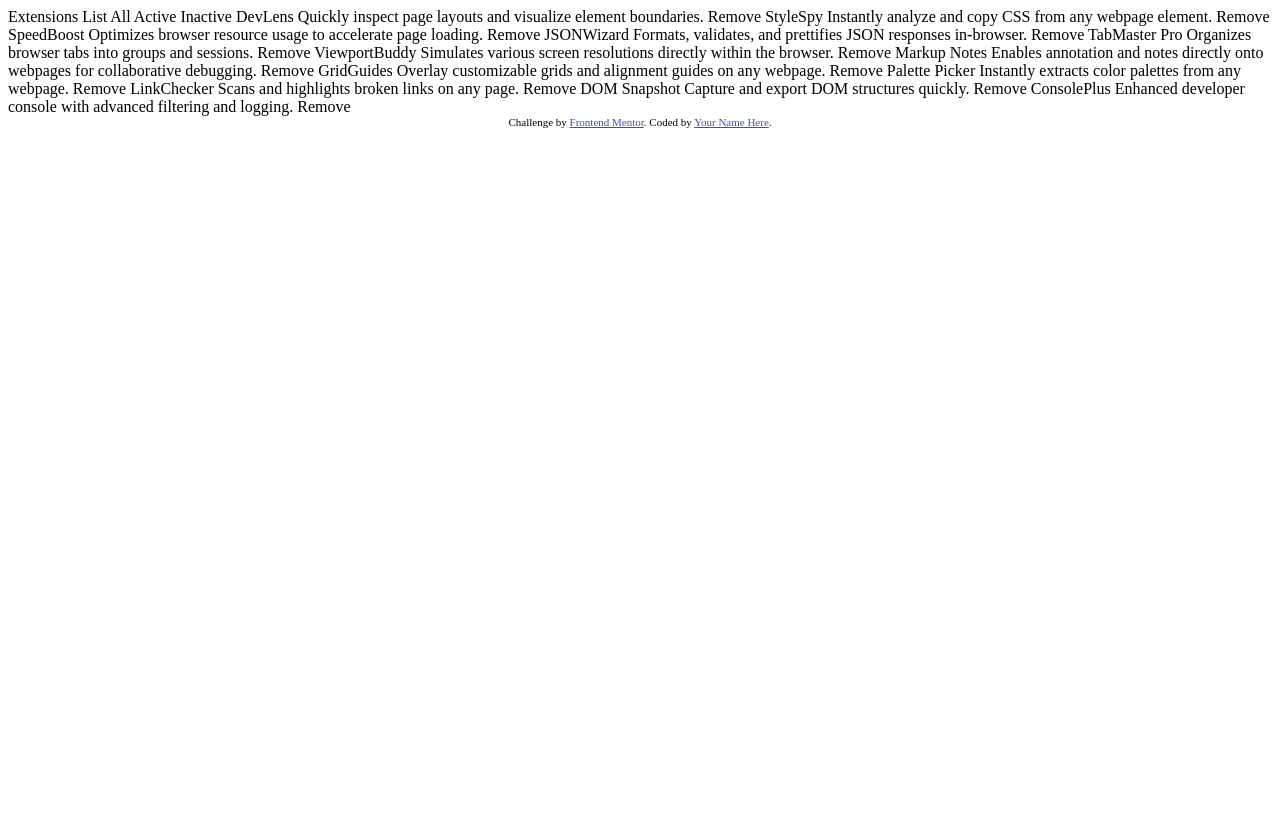
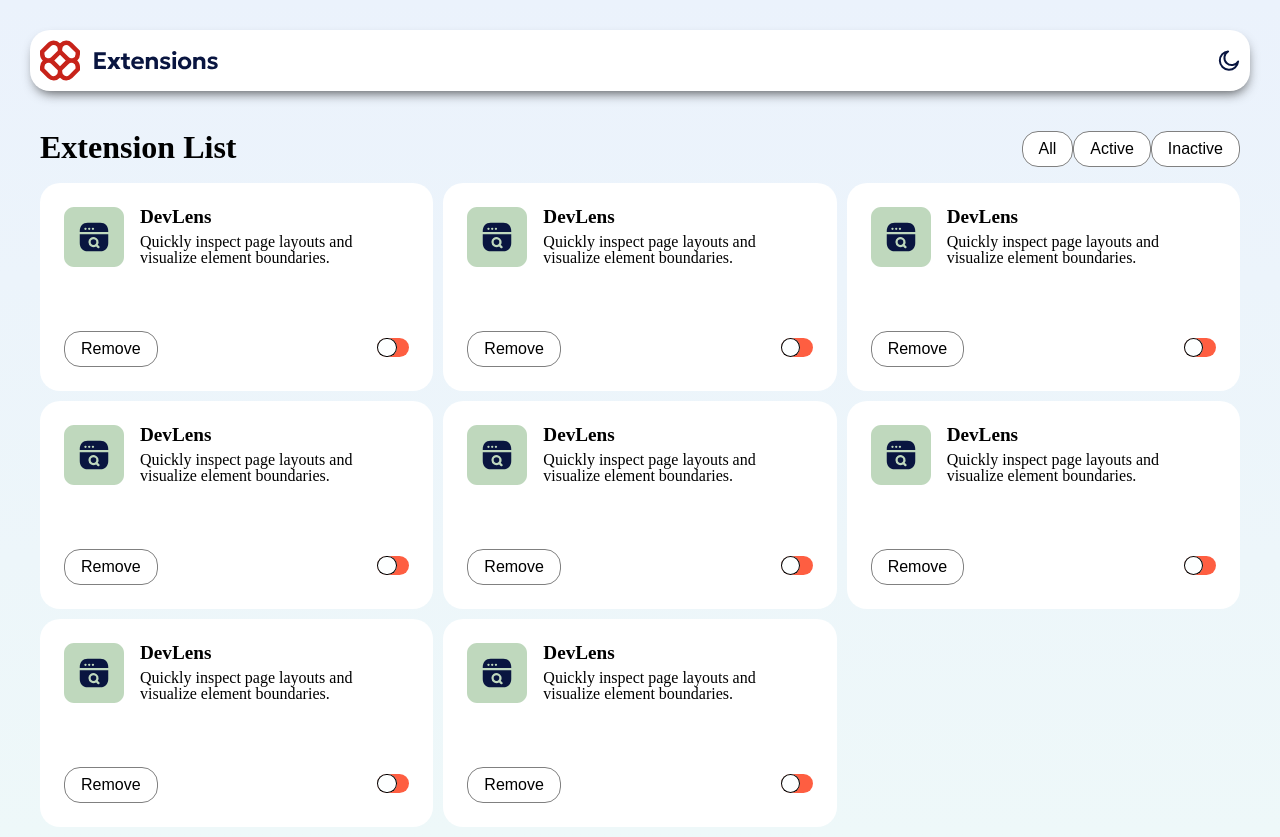
Before and after one commit to csaavedras/browser-extension-manager-UI, a plain HTML site: page index.html in a window 1280 px wide. Before the commit the page ends 800 px from the top, so only its background shows below. Drawn offline with Linux system fonts and the light colour scheme.

Commit message:
Add initial HTML structure, styles, and reset CSS for browser extension manager UI

```diff
--- a/index.html
+++ b/index.html
@@ -5,76 +5,170 @@
   <meta name="viewport" content="width=device-width, initial-scale=1.0"> <!-- displays site properly based on user's device -->
 
   <link rel="icon" type="image/png" sizes="32x32" href="./assets/images/favicon-32x32.png">
-
+  <link rel="stylesheet" href="style.css">
   <title>Frontend Mentor | Browser extensions manager UI</title>
-
-  <!-- Feel free to remove these styles or customise in your own stylesheet 👍 -->
-  <style>
-    .attribution { font-size: 11px; text-align: center; }
-    .attribution a { color: hsl(228, 45%, 44%); }
-  </style>
 </head>
 <body>
+  <header>
+        <img src="./assets/images/logo.svg" alt="logo">
+        <img src="./assets/images/icon-moon.svg" alt="moon">
+  </header>
 
-  Extensions List
+  <section>
+    <div class="top-section">
+      <h1> Extension List</h1>
+      <div class="top-section-btns">
+        <button>All</button>
+        <button>Active</button>
+        <button>Inactive</button>
+      </div>
+    </div>
+    <div class="grid-section">
+      <!-- Grid here -->
+      <div class="card">
+        <div class="top-card">
+          <img src="./assets/images/logo-devlens.svg" alt="logo-1">
+          <p class="text-card">DevLens <span>  Quickly inspect page layouts and visualize element boundaries.</span></p>
+        </div>
+        <div class="bottom-card">
+          <div>
+            <button class="btn-card">Remove</button>
+          </div>
+          <div class="switch-button">
+            <!-- Checkbox -->
+            <input type="checkbox" name="switch-button" id="switch-label" class="switch-button__checkbox">
+            <!-- Botón -->
+            <label for="switch-label" class="switch-button__label"></label>
+        </div>
+        </div>
+      </div>
+      <div class="card">
+        <div class="top-card">
+          <img src="./assets/images/logo-devlens.svg" alt="logo-1">
+          <p class="text-card">DevLens <span>  Quickly inspect page layouts and visualize element boundaries.</span></p>
+        </div>
+        <div class="bottom-card">
+          <div>
+            <button class="btn-card">Remove</button>
+          </div>
+          <div class="switch-button">
+            <!-- Checkbox -->
+            <input type="checkbox" name="switch-button" id="switch-label" class="switch-button__checkbox">
+            <!-- Botón -->
+            <label for="switch-label" class="switch-button__label"></label>
+        </div>
+        </div>
+      </div>
+      <div class="card">
+        <div class="top-card">
+          <img src="./assets/images/logo-devlens.svg" alt="logo-1">
+          <p class="text-card">DevLens <span>  Quickly inspect page layouts and visualize element boundaries.</span></p>
+        </div>
+        <div class="bottom-card">
+          <div>
+            <button class="btn-card">Remove</button>
+          </div>
+          <div class="switch-button">
+            <!-- Checkbox -->
+            <input type="checkbox" name="switch-button" id="switch-label" class="switch-button__checkbox">
+            <!-- Botón -->
+            <label for="switch-label" class="switch-button__label"></label>
+        </div>
+        </div>
+      </div>
+      <div class="card">
+        <div class="top-card">
+          <img src="./assets/images/logo-devlens.svg" alt="logo-1">
+          <p class="text-card">DevLens <span>  Quickly inspect page layouts and visualize element boundaries.</span></p>
+        </div>
+        <div class="bottom-card">
+          <div>
+            <button class="btn-card">Remove</button>
+          </div>
+          <div class="switch-button">
+            <!-- Checkbox -->
+            <input type="checkbox" name="switch-button" id="switch-label" class="switch-button__checkbox">
+            <!-- Botón -->
+            <label for="switch-label" class="switch-button__label"></label>
+        </div>
+        </div>
+      </div>
+      <div class="card">
+        <div class="top-card">
+          <img src="./assets/images/logo-devlens.svg" alt="logo-1">
+          <p class="text-card">DevLens <span>  Quickly inspect page layouts and visualize element boundaries.</span></p>
+        </div>
+        <div class="bottom-card">
+          <div>
+            <button class="btn-card">Remove</button>
+          </div>
+          <div class="switch-button">
+            <!-- Checkbox -->
+            <input type="checkbox" name="switch-button" id="switch-label" class="switch-button__checkbox">
+            <!-- Botón -->
+            <label for="switch-label" class="switch-button__label"></label>
+        </div>
+        </div>
+      </div>
+      <div class="card">
+        <div class="top-card">
+          <img src="./assets/images/logo-devlens.svg" alt="logo-1">
+          <p class="text-card">DevLens <span>  Quickly inspect page layouts and visualize element boundaries.</span></p>
+        </div>
+        <div class="bottom-card">
+          <div>
+            <button class="btn-card">Remove</button>
+          </div>
+          <div class="switch-button">
+            <!-- Checkbox -->
+            <input type="checkbox" name="switch-button" id="switch-label" class="switch-button__checkbox">
+            <!-- Botón -->
+            <label for="switch-label" class="switch-button__label"></label>
+        </div>
+        </div>
+      </div>
+      <div class="card">
+        <div class="top-card">
+          <img src="./assets/images/logo-devlens.svg" alt="logo-1">
+          <p class="text-card">DevLens <span>  Quickly inspect page layouts and visualize element boundaries.</span></p>
+        </div>
+        <div class="bottom-card">
+          <div>
+            <button class="btn-card">Remove</button>
+          </div>
+          <div class="switch-button">
+            <!-- Checkbox -->
+            <input type="checkbox" name="switch-button" id="switch-label" class="switch-button__checkbox">
+            <!-- Botón -->
+            <label for="switch-label" class="switch-button__label"></label>
+        </div>
+        </div>
+      </div>
+      <div class="card">
+        <div class="top-card">
+          <img src="./assets/images/logo-devlens.svg" alt="logo-1">
+          <p class="text-card">DevLens <span>  Quickly inspect page layouts and visualize element boundaries.</span></p>
+        </div>
+        <div class="bottom-card">
+          <div>
+            <button class="btn-card">Remove</button>
+          </div>
+          <div class="switch-button">
+            <!-- Checkbox -->
+            <input type="checkbox" name="switch-button" id="switch-label" class="switch-button__checkbox">
+            <!-- Botón -->
+            <label for="switch-label" class="switch-button__label"></label>
+        </div>
+        </div>
+      </div>
 
-  All
-  Active
-  Inactive
+    </div>
+  </section>
 
-  <!-- If you plan to use the JSON file to populate the data dynamically, you can delete the content below -->
 
-  DevLens
-  Quickly inspect page layouts and visualize element boundaries.
-  Remove
-
-  StyleSpy
-  Instantly analyze and copy CSS from any webpage element.
-  Remove
-
-  SpeedBoost
-  Optimizes browser resource usage to accelerate page loading.
-  Remove
-
-  JSONWizard
-  Formats, validates, and prettifies JSON responses in-browser.
-  Remove
-
-  TabMaster Pro
-  Organizes browser tabs into groups and sessions.
-  Remove
-
-  ViewportBuddy
-  Simulates various screen resolutions directly within the browser.
-  Remove
-
-  Markup Notes
-  Enables annotation and notes directly onto webpages for collaborative debugging.
-  Remove
-
-  GridGuides
-  Overlay customizable grids and alignment guides on any webpage.
-  Remove
-
-  Palette Picker
-  Instantly extracts color palettes from any webpage.
-  Remove
-
-  LinkChecker
-  Scans and highlights broken links on any page.
-  Remove
-
-  DOM Snapshot
-  Capture and export DOM structures quickly.
-  Remove
-
-  ConsolePlus
-  Enhanced developer console with advanced filtering and logging.
-  Remove
-
-  <div class="attribution">
+  <!-- <div class="attribution">
     Challenge by <a href="https://www.frontendmentor.io?ref=challenge">Frontend Mentor</a>.
     Coded by <a href="#">Your Name Here</a>.
-  </div>
+  </div> -->
 </body>
 </html>
--- /dev/null
+++ b/reset.css
@@ -0,0 +1,49 @@
+/* http://meyerweb.com/eric/tools/css/reset/
+   v2.0 | 20110126
+   License: none (public domain)
+*/
+
+html, body, div, span, applet, object, iframe,
+h1, h2, h3, h4, h5, h6, p, blockquote, pre,
+a, abbr, acronym, address, big, cite, code,
+del, dfn, em, img, ins, kbd, q, s, samp,
+small, strike, strong, sub, sup, tt, var,
+b, u, i, center,
+dl, dt, dd, ol, ul, li,
+fieldset, form, label, legend,
+table, caption, tbody, tfoot, thead, tr, th, td,
+article, aside, canvas, details, embed,
+figure, figcaption, footer, header, hgroup,
+menu, nav, output, ruby, section, summary,
+time, mark, audio, video {
+	margin: 0;
+	padding: 0;
+	border: 0;
+	font-size: 100%;
+	font: inherit;
+	vertical-align: baseline;
+
+}
+
+body {
+	line-height: 1;
+}
+
+ol, ul {
+	list-style: none;
+}
+
+blockquote, q {
+	quotes: none;
+}
+
+blockquote:before, blockquote:after,
+q:before, q:after {
+	content: '';
+	content: none;
+}
+
+table {
+	border-collapse: collapse;
+	border-spacing: 0;
+}
--- /dev/null
+++ b/style.css
@@ -0,0 +1,101 @@
+@import url("reset.css");
+@import url("switch.css");
+
+body {
+    background: linear-gradient(180deg, #EBF2FC 0%, #EEF8F9 100%);
+    box-sizing: border-box
+}
+
+header {
+    display: flex;
+    justify-content: space-between;
+    padding: 10px;
+    background-color: white;
+    max-width: 1200px;
+    margin: 30px auto;
+    border-radius: 20px;
+    box-shadow: 1px 6px 12px -4px rgba(31,31,31,0.75);
+    -webkit-box-shadow: 1px 6px 12px -4px rgba(31,31,31,0.75);
+    -moz-box-shadow: 1px 6px 12px -4px rgba(31,31,31,0.75);
+}
+
+section {
+    display: flex;
+    justify-content: space-between;
+    padding: 10px;
+    max-width: 1200px;
+    flex-direction: column;
+    margin: 0 auto;
+}
+
+h1 {
+    font-size: 2rem;
+    font-weight: bold;
+}
+
+.top-section{
+    display: flex;
+    justify-content: space-between;
+}
+
+
+.top-section-btns{
+    display: flex;
+    justify-content: space-between;
+
+}
+
+button {
+    border-radius: 1rem;
+    padding: 0.5em 1em;
+    border: 1px solid gray;
+    background-color: white;
+    font-size: 1rem;
+}
+
+button:hover {
+    background-color: red;
+    color: white;
+}
+
+.grid-section {
+    display: grid;
+    grid-template-columns: repeat(3, 1fr);
+    grid-template-rows: repeat(3, 1fr);
+    grid-column-gap: 10px;
+    grid-row-gap: 10px;
+    margin-top: 1rem;
+}
+.card {
+  background-color: white;
+  height: 10rem;
+  display: flex;
+  flex-direction: column;
+  justify-content: space-between;
+  padding: 1.5rem;
+  border-radius: 20px;
+}
+
+.top-card {
+    display:flex;
+    gap: 1rem;
+}
+
+.text-card {
+    font-size: 1.2rem;
+    font-weight: bold;
+    display: flex;
+    flex-direction: column;
+    gap: 0.5rem;
+}
+
+.text-card span {
+    font-size: 1rem;
+    font-weight: normal;
+}
+
+.bottom-card {
+    display:flex;
+    justify-content: space-between;
+    align-items: center;
+}
--- /dev/null
+++ b/switch.css
@@ -0,0 +1,37 @@
+:root {
+    --color-green: #00a878;
+    --color-red: #fe5e41;
+    --color-button: #fdffff;
+    --color-black: #000;
+}
+.switch-button {
+    display: inline-block;
+}
+.switch-button .switch-button__checkbox {
+    display: none;
+}
+.switch-button .switch-button__label {
+    background-color: var(--color-red);
+    width: 2rem; /* Cambiado de 3rem a 2rem */
+    height: 1.2rem; /* Cambiado de 1.8rem a 1.2rem */
+    border-radius: 1.2rem; /* Cambiado de 1.8rem a 1.2rem */
+    display: inline-block;
+    position: relative;
+}
+.switch-button .switch-button__label:before {
+    transition: .2s;
+    display: block;
+    position: absolute;
+    width: 1.2rem; /* Cambiado de 1.8rem a 1.2rem */
+    height: 1.2rem; /* Cambiado de 1.8rem a 1.2rem */
+    background-color: var(--color-button);
+    content: '';
+    border-radius: 50%;
+    box-shadow: inset 0px 0px 0px 1px var(--color-black);
+}
+.switch-button .switch-button__checkbox:checked + .switch-button__label {
+    background-color: var(--color-green);
+}
+.switch-button .switch-button__checkbox:checked + .switch-button__label:before {
+    transform: translateX(0.8rem); /* Cambiado de 1.2rem a 0.8rem */
+}
```
Also changed, not shown: text.html (added, +47 -0 lines), 1 other file.
